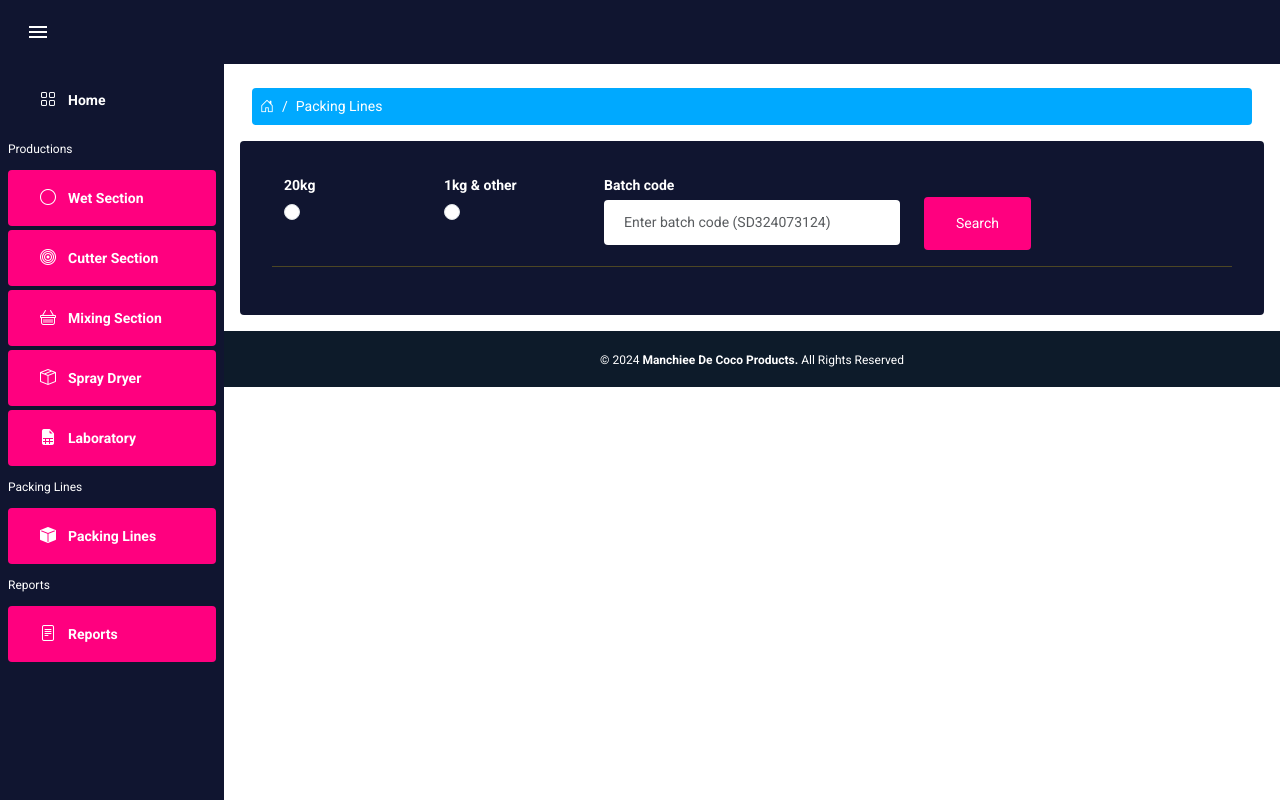
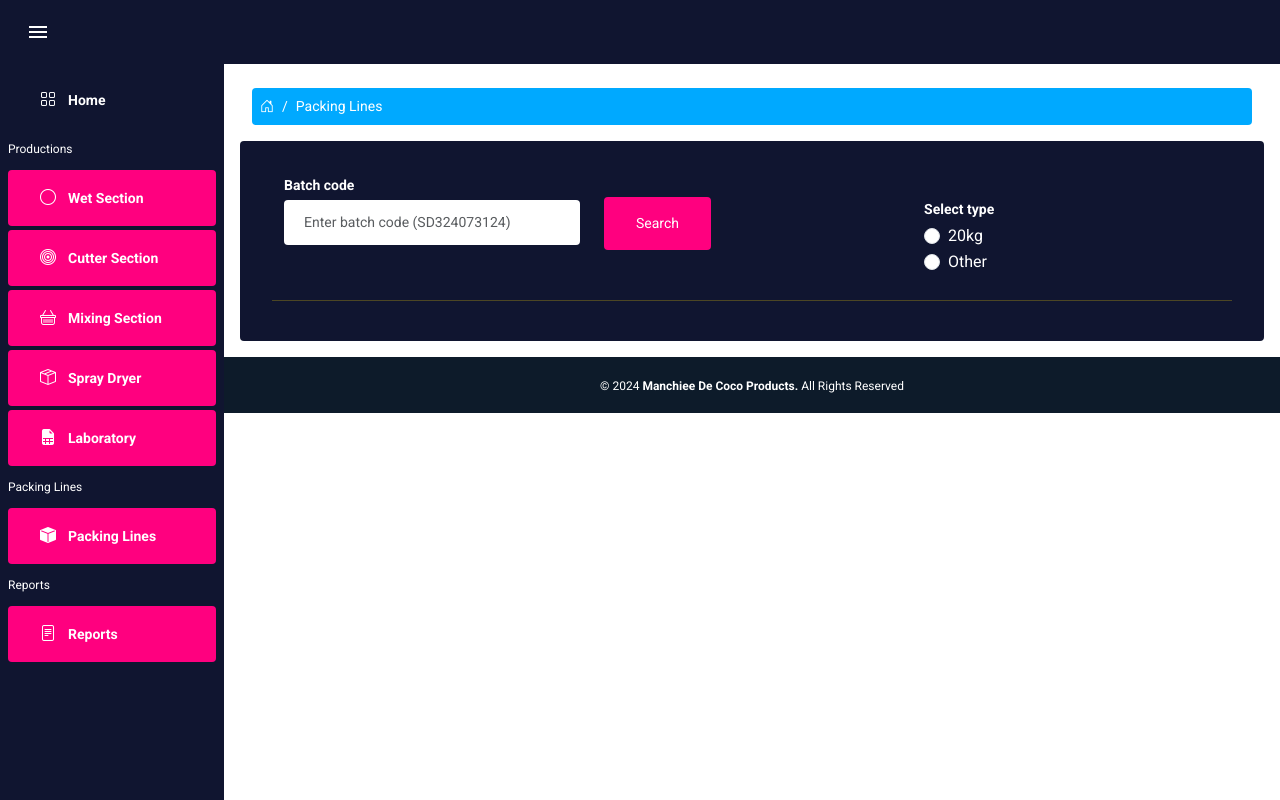
Before and after one commit to RukshanNuwan/mdc-final, a React (Create React App) app: page /packing-lines in a window 1280 px wide. Built offline with nearby package versions, Linux system fonts and the light colour scheme.

Commit message:
dev - packing line section - error handling

```diff
--- a/src/config/firebase.config.js
+++ b/src/config/firebase.config.js
@@ -3,22 +3,22 @@ import { getAuth, GoogleAuthProvider } from "firebase/auth";
 import { getFirestore } from "firebase/firestore";
 
 const firebaseConfig = {
-  apiKey: "AIzaSyCC7Q0-3Eb1W37-5GOPSQxpVMa2VM5wvGo",
-  authDomain: "production-final.firebaseapp.com",
-  projectId: "production-final",
-  storageBucket: "production-final.appspot.com",
-  messagingSenderId: "203820819897",
-  appId: "1:203820819897:web:0eb31a43caa9c6fe814268",
-  measurementId: "G-J5DR9EB699",
+  // apiKey: "AIzaSyCC7Q0-3Eb1W37-5GOPSQxpVMa2VM5wvGo",
+  // authDomain: "production-final.firebaseapp.com",
+  // projectId: "production-final",
+  // storageBucket: "production-final.appspot.com",
+  // messagingSenderId: "203820819897",
+  // appId: "1:203820819897:web:0eb31a43caa9c6fe814268",
+  // measurementId: "G-J5DR9EB699",
 
   // Testing credentials
-  // apiKey: "AIzaSyANBC7V28TG7hJ8epjWWCs7N_XlTUUiNNo",
-  // authDomain: "production-tracking-syst-88fba.firebaseapp.com",
-  // projectId: "production-tracking-syst-88fba",
-  // storageBucket: "production-tracking-syst-88fba.appspot.com",
-  // messagingSenderId: "780323806677",
-  // appId: "1:780323806677:web:511ec997126361c3d3315c",
-  // measurementId: "G-FH0H3KE7VG",
+  apiKey: "AIzaSyANBC7V28TG7hJ8epjWWCs7N_XlTUUiNNo",
+  authDomain: "production-tracking-syst-88fba.firebaseapp.com",
+  projectId: "production-tracking-syst-88fba",
+  storageBucket: "production-tracking-syst-88fba.appspot.com",
+  messagingSenderId: "780323806677",
+  appId: "1:780323806677:web:511ec997126361c3d3315c",
+  measurementId: "G-FH0H3KE7VG",
 };
 
 const app = initializeApp(firebaseConfig);
--- a/src/pages/common.css
+++ b/src/pages/common.css
@@ -21,7 +21,7 @@ label.form-label {
 }
 
 .form-check-label {
-  color: var(--dark-blue-1) !important;
+  color: var(--white) !important;
 }
 
 .addNewBtnWrapper {
--- a/src/pages/cutterSection/NewCutter.jsx
+++ b/src/pages/cutterSection/NewCutter.jsx
@@ -151,7 +151,7 @@ const NewCutter = () => {
       try {
         const q = query(
           collection(db, "daily_production"),
-          where("date", "==", ongoingData.date),
+          where("date", "==", ongoingData?.date),
           orderBy("timeStamp", "desc")
         );
         const unsubscribe = onSnapshot(q, (querySnapshot) => {
@@ -172,7 +172,7 @@ const NewCutter = () => {
     };
 
     fetchSubFormData();
-  }, [ongoingData.date]);
+  }, [ongoingData?.date]);
 
   return (
     <>
--- a/src/pages/laboratory/NewLaboratory.jsx
+++ b/src/pages/laboratory/NewLaboratory.jsx
@@ -411,7 +411,6 @@ const NewLaboratory = () => {
                           <Form.Switch
                             type="switch"
                             id="lab_row_taste"
-                            label={rawMilkTaste === true ? "Good" : "Not good"}
                             checked={rawMilkTaste}
                             onChange={(e) => setRawMilkTaste(e.target.checked)}
                           />
@@ -430,7 +429,6 @@ const NewLaboratory = () => {
                           <Form.Switch
                             type="switch"
                             id="lab_row_color"
-                            label={rawMilkColor === true ? "Good" : "Not good"}
                             checked={rawMilkColor}
                             onChange={(e) => setRawMilkColor(e.target.checked)}
                           />
@@ -449,7 +447,6 @@ const NewLaboratory = () => {
                           <Form.Switch
                             type="switch"
                             id="lab_row_odor"
-                            label={rawMilkOdor === true ? "Good" : "Not good"}
                             checked={rawMilkOdor}
                             onChange={(e) => setRawMilkOdor(e.target.checked)}
                           />
@@ -552,7 +549,6 @@ const NewLaboratory = () => {
                           <Form.Switch
                             type="switch"
                             id="lab_mix_taste"
-                            label={mixMilkTaste === true ? "Good" : "Not good"}
                             checked={mixMilkTaste}
                             onChange={(e) => setMixMilkTaste(e.target.checked)}
                           />
@@ -571,7 +567,6 @@ const NewLaboratory = () => {
                           <Form.Switch
                             type="switch"
                             id="lab_mix_color"
-                            label={mixMilkColor === true ? "Good" : "Not good"}
                             checked={mixMilkColor}
                             onChange={(e) => setMixMilkColor(e.target.checked)}
                           />
@@ -590,7 +585,6 @@ const NewLaboratory = () => {
                           <Form.Switch
                             type="switch"
                             id="lab_mix_odor"
-                            label={mixMilkOdor === true ? "Good" : "Not good"}
                             checked={mixMilkOdor}
                             onChange={(e) => setMixMilkOdor(e.target.checked)}
                           />
--- a/src/pages/packingLines/PackingLines.jsx
+++ b/src/pages/packingLines/PackingLines.jsx
@@ -22,6 +22,7 @@ const PackingLines = () => {
   const [data, setData] = useState({});
   const [updatedData, setUpdatedData] = useState({});
   const [packingType, setPackingType] = useState("");
+  const [isEmpty, setIsEmpty] = useState(false);
 
   const handleInputChange = (e) => {
     setSearchInput(e.target.value);
@@ -37,10 +38,19 @@ const PackingLines = () => {
       where("batch_code", "==", searchInput)
     );
 
-    const querySnapshot = await getDocs(q);
-    querySnapshot.forEach((doc) => {
-      setData({ id: doc.id, ...doc.data() });
-      setIsLoading(false);
+    await getDocs(q).then((res) => {
+      if (res.docs.length === 0) {
+        setIsEmpty(true);
+        setIsLoading(false);
+        return;
+      }
+
+      setIsEmpty(false);
+
+      res.forEach((doc) => {
+        setData({ id: doc.id, ...doc.data() });
+        setIsLoading(false);
+      });
     });
   };
 
@@ -140,38 +150,6 @@ const PackingLines = () => {
                 <div className="col-md subFormParent">
                   <Form onSubmit={handleSearch}>
                     <Row>
-                      <Form.Group
-                        as={Col}
-                        md="2"
-                        xs="6"
-                        controlId="packing_type"
-                        className="mb-2"
-                      >
-                        <Form.Label className="fw-bold">20kg</Form.Label>
-                        <Form.Check
-                          name="group1"
-                          type="radio"
-                          id="packing_type_20"
-                          onChange={handleRadioButtonChange}
-                        />
-                      </Form.Group>
-
-                      <Form.Group
-                        as={Col}
-                        md="2"
-                        xs="6"
-                        controlId="packing_type"
-                        className="mb-2"
-                      >
-                        <Form.Label className="fw-bold">1kg & other</Form.Label>
-                        <Form.Check
-                          name="group1"
-                          type="radio"
-                          id="packing_type_other"
-                          onChange={handleRadioButtonChange}
-                        />
-                      </Form.Group>
-
                       <Form.Group as={Col} md="4" controlId="date">
                         <Form.Label className="fw-bold">Batch code</Form.Label>
                         <Form.Control
@@ -194,11 +172,42 @@ const PackingLines = () => {
                           {isLoading ? "Searching..." : "Search"}
                         </button>
                       </div>
+
+                      {isEmpty && (
+                        <span className="mt-1 text-danger smallText">
+                          No data found for this batch code
+                        </span>
+                      )}
+
+                      <Form.Group as={Col} md="4">
+                        <div className="mt-4">
+                          <Form.Label className="fw-bold">
+                            Select type
+                          </Form.Label>
+
+                          <Form.Check
+                            name="group1"
+                            type="radio"
+                            id="packing_type_20"
+                            label="20kg"
+                            className="text-white"
+                            onChange={handleRadioButtonChange}
+                          />
+
+                          <Form.Check
+                            name="group1"
+                            type="radio"
+                            id="packing_type_other"
+                            label="Other"
+                            onChange={handleRadioButtonChange}
+                          />
+                        </div>
+                      </Form.Group>
                     </Row>
                   </Form>
                 </div>
 
-                <hr className="custom-hr-yellow" />
+                <hr className="custom-hr-yellow my-2" />
 
                 {data.id && (
                   <div>
```
Also changed, not shown: src/pages/laboratory/UpdateLaboratory.jsx (+0 -11 lines).
